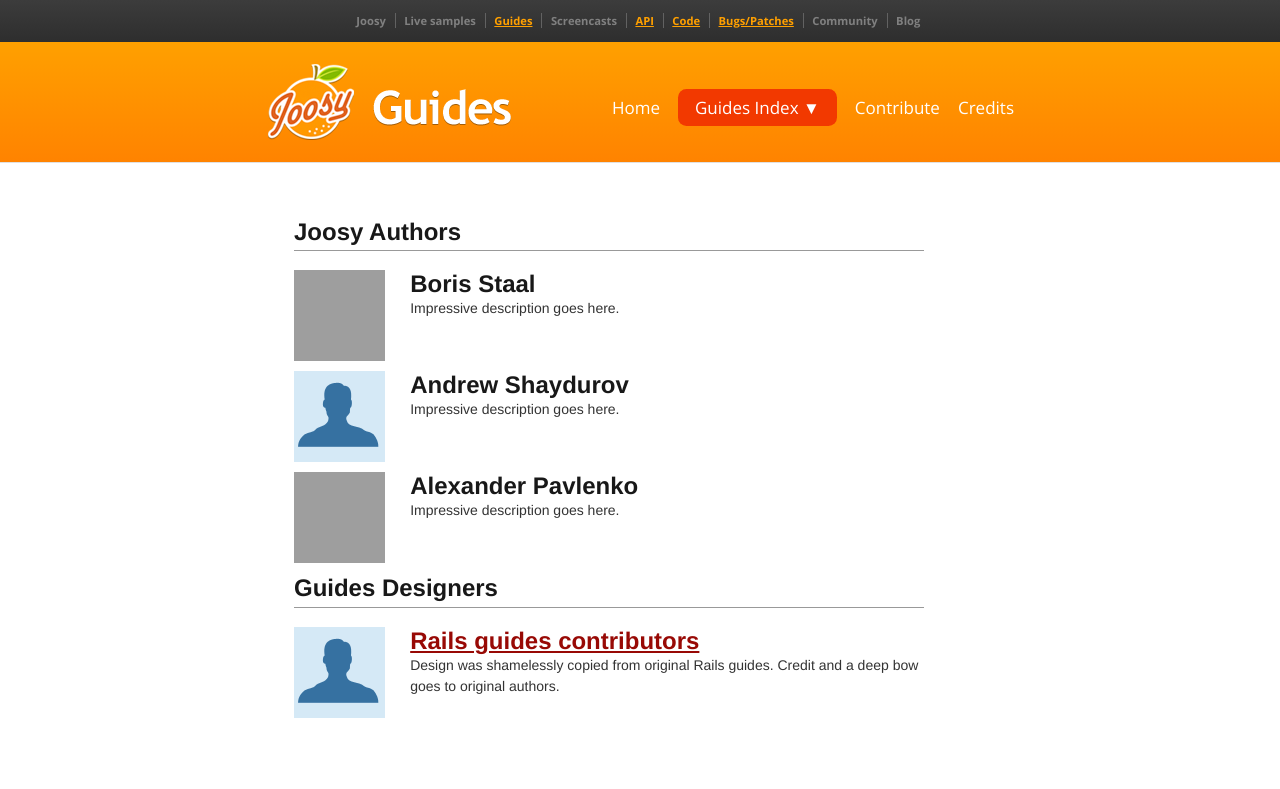
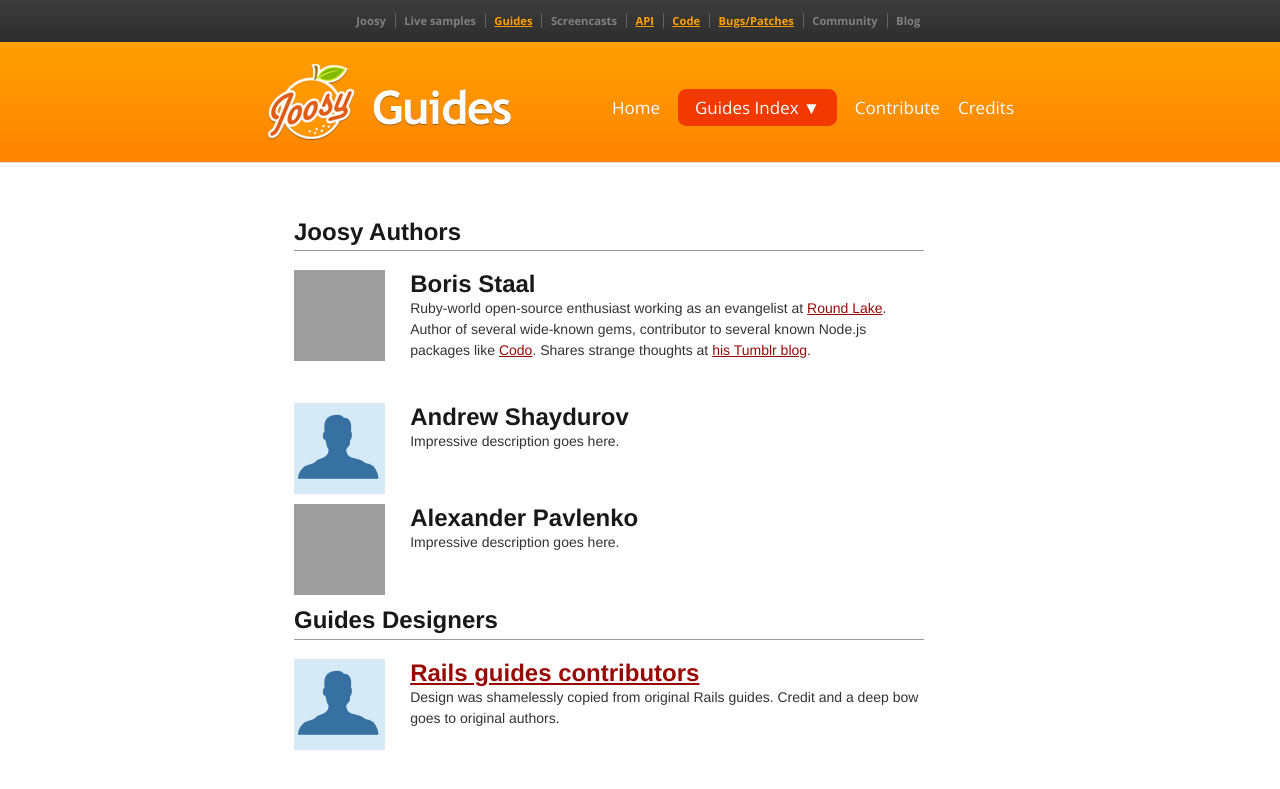
Before and after one commit to joosy/guides, a Jekyll site: the page built from credits.html, in a window 1280 px wide, cut to the strip 0-789 px from the top of the page. Built offline with Jekyll 4.4.1, drawn with Linux system fonts in a browser that asks for light colours; comment, search, counter and statistics services are not loaded; grey boxes are pictures that could not be loaded.

Commit message:
Boris Staal description

```diff
--- a/credits.html
+++ b/credits.html
@@ -11,7 +11,9 @@
 			<img height="91" width="91" src="http://www.gravatar.com/avatar/7c4ac3f00d81fbb8ba329163b3dc6b2a.png?size=91" class="left pic" alt="Boris Staal">
 			<div class="right">
 				<h3>Boris Staal</h3>
-				<p>Impressive description goes here.</p>
+				<p>
+          Ruby-world open-source enthusiast working as an evangelist at <a href="http://www.roundlake.ru">Round Lake</a>. Author of several wide-known gems, contributor to several known Node.js packages like <a href="http://netzpirat.github.com/codo/">Codo</a>. Shares strange thoughts at <a href="http://borisstaal.com/">his Tumblr blog</a>.
+        </p>
 			</div>
 		</div>
 		<div class="module">
```
